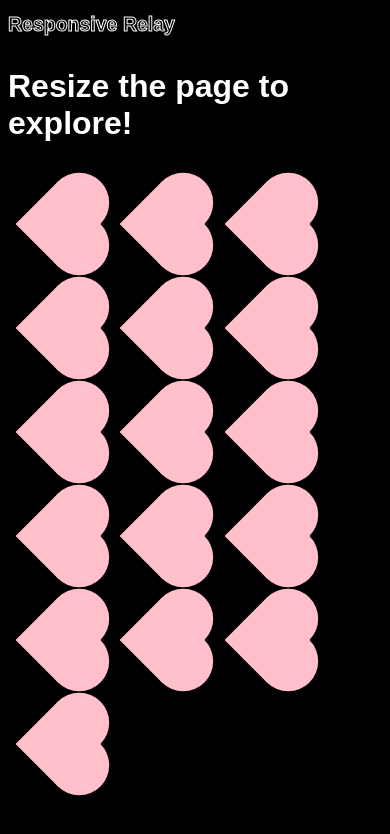
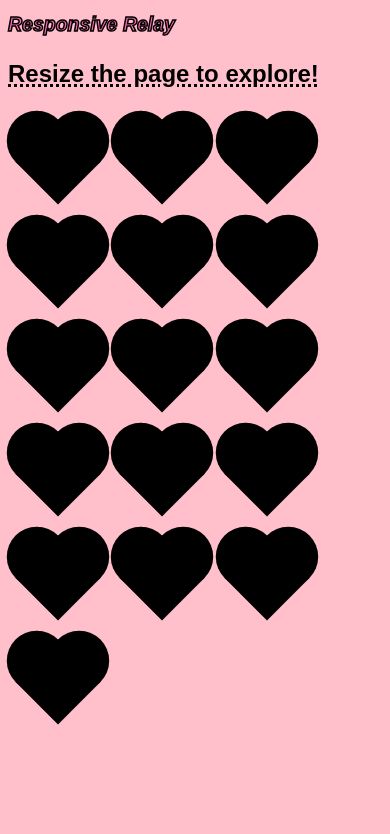
Before and after one commit to marieotsuka/int-sp23-relay, a plain HTML site: page index.html in a window 390 px wide. Drawn offline with Linux system fonts and the light colour scheme.

Commit message:
Hannah 1200

```diff
--- a/relay.css
+++ b/relay.css
@@ -81,8 +81,43 @@ p{
 
 }
 @media only screen and (max-width: 1200px){
+  body{
+    background-color: pink;
+  }
 
+  .heart{
+    background-color: black;
+    transform: rotate(-45deg);
+  }
+
+  .heart:hover {
+    background-color: hotpink;
+    transform: rotate(-45deg);
+    filter: blur(0.5vw);
+  }
+
+  h1{
+    color:hotpink;
+    -webkit-text-stroke-color: black;
+    -webkit-text-stroke-width:1.5px;
+    font-style:italic;
+  }
+
+  h1:hover{
+  color:black;
+  font-style:normal;
 }
+  p{
+    color:black;
+    font-size:1.5rem;
+    text-decoration: underline dotted 3px;
+  }
+
+  p:hover{
+    font-style: italic;
+  }
+}
+
 @media only screen and (max-width: 1100px){
 
 }
```
